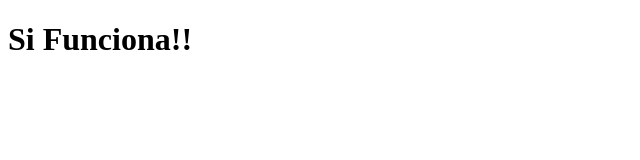
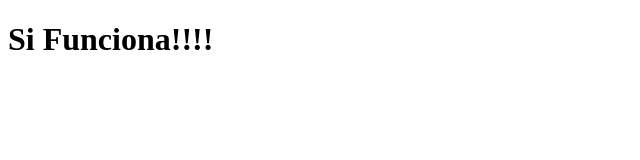
Before and after one commit to MichaelAcostaPayano/hugoroca.github.io, a plain HTML site: page index.html in a window 1280 px wide. Shown: the full height of the page, 0-640 px from the left. Drawn offline with Linux system fonts and the light colour scheme.

Commit message:
demo
demo..

```diff
--- a/index.html
+++ b/index.html
@@ -7,6 +7,6 @@
     <title>Hugo Roca</title>
 </head>
 <body>
-    <h1>Si Funciona!!</h1>
+    <h1>Si Funciona!!!!</h1>
 </body>
 </html>
```
